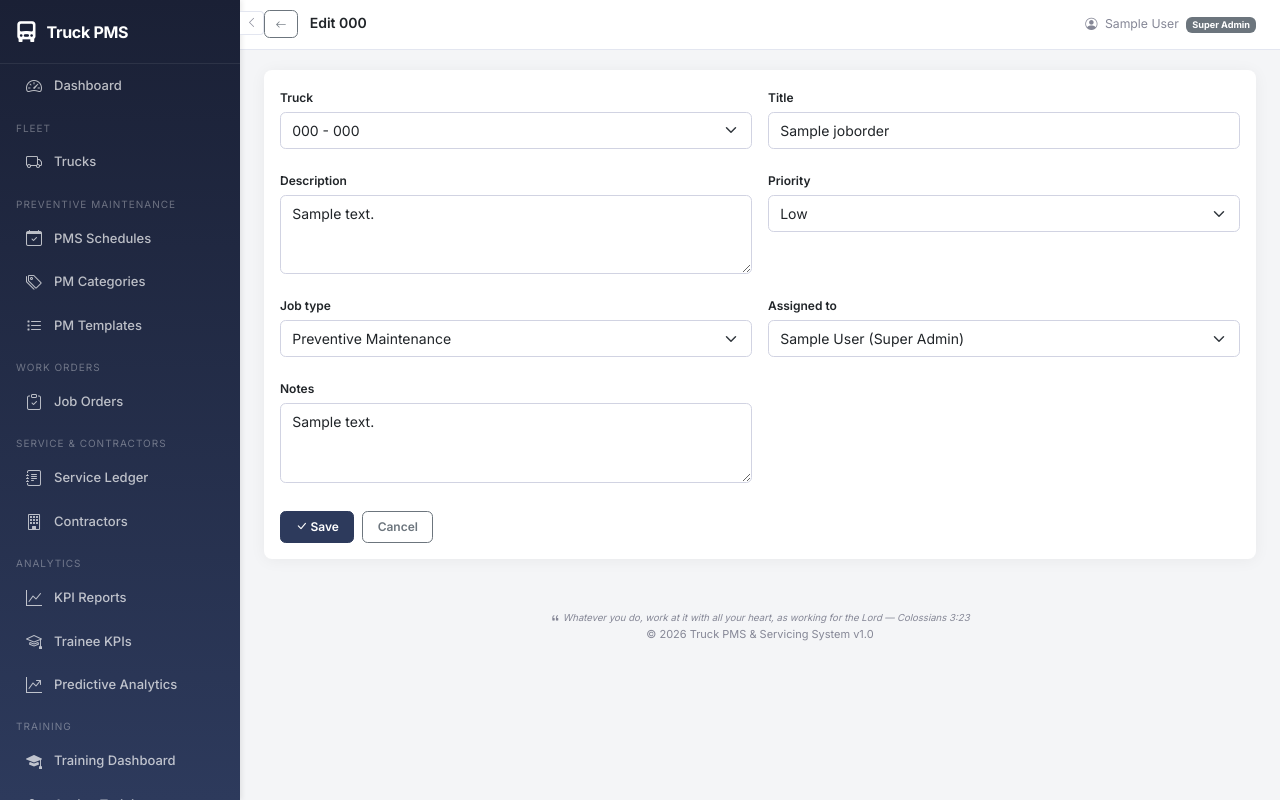
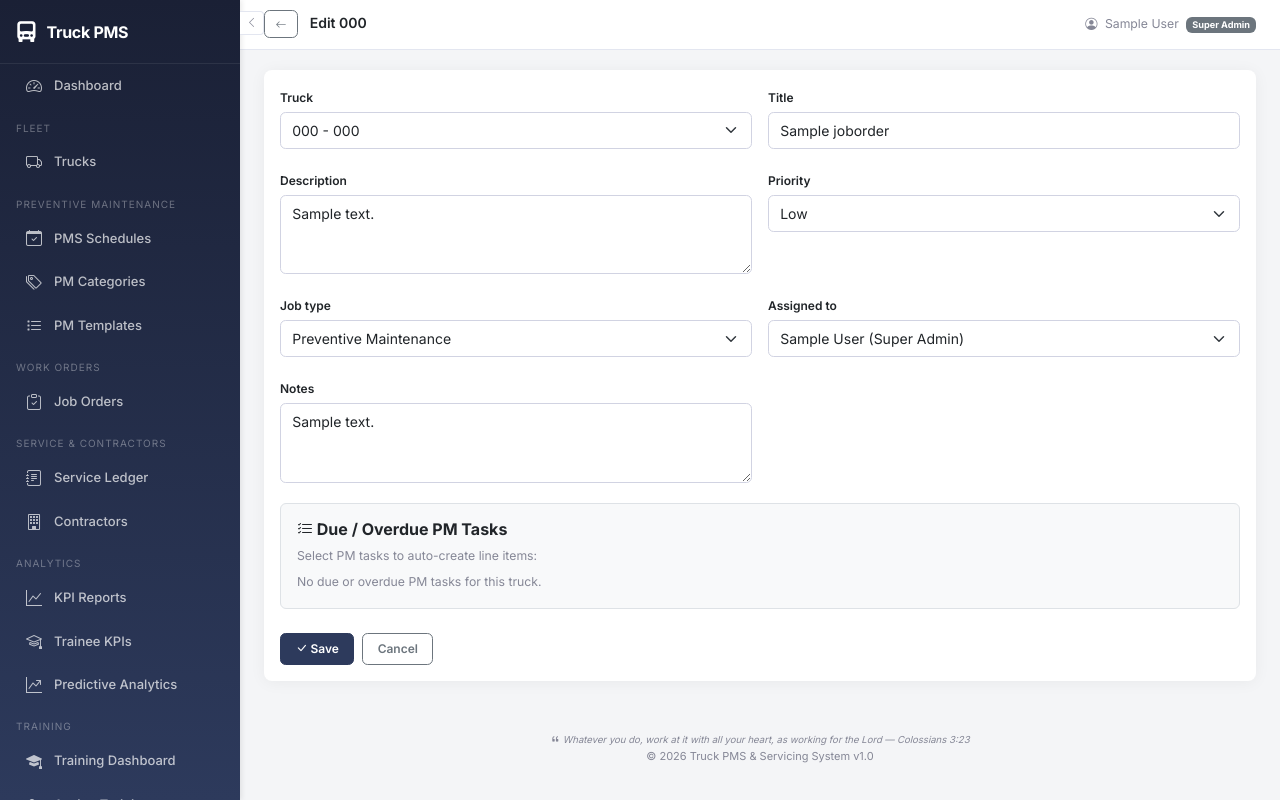
Before and after one commit to WinefredoSailes/stmiet-truckpmsmanagement, a Django app: page /joborders/1/edit/ in a window 1280 px wide. Run offline with Django 5.2, Linux system fonts and the light colour scheme; a user stored in the database is signed in; tables that the repository leaves empty hold one stand-in row (values such as "Sample post"); data that the repository does not hold is empty.

Commit message:
fix: dynamic PM task checklist on JO create via AJAX, fix 500 on null job_order
- PM task checklist now loads dynamically via fetch() when user selects
  a truck + PM job type (was: only worked with ?truck=X GET param)
- New pms:pm_tasks_json endpoint returns due/overdue tasks as JSON
- Fix 500 error on service ledger templates when log.job_order is null
  (direct PM completions had no associated JO)

```diff
--- a/truck_pms/joborders/templates/joborders/form.html
+++ b/truck_pms/joborders/templates/joborders/form.html
@@ -21,23 +21,12 @@
                 {% endfor %}
             </div>
 
-            {% if pm_tasks %}
-            <div id="pmTaskSection" class="mt-3 border rounded p-3 bg-light">
+            <div id="pmTaskSection" class="mt-3 border rounded p-3 bg-light" style="display:none">
                 <h6 class="fw-bold mb-2"><i class="bi bi-list-check"></i> Due / Overdue PM Tasks</h6>
                 <p class="small text-muted mb-2">Select PM tasks to auto-create line items:</p>
-                {% for pm in pm_tasks %}
-                <div class="form-check">
-                    <input class="form-check-input pm-task-checkbox" type="checkbox"
-                           name="pm_tasks" value="{{ pm.pk }}" id="pm_{{ pm.pk }}">
-                    <label class="form-check-label" for="pm_{{ pm.pk }}">
-                        <span class="badge bg-{% if pm.status == 'overdue' %}danger{% elif pm.status == 'due' %}warning{% else %}secondary{% endif %} badge-status me-1">{{ pm.status|upper }}</span>
-                        {{ pm.task_template.name }}
-                        <span class="text-muted small">— {{ pm.task_template.category.name }}</span>
-                    </label>
-                </div>
-                {% endfor %}
+                <div id="pmTaskList"></div>
+                <div id="pmTaskLoading" class="text-muted small py-2" style="display:none"><i class="bi bi-hourglass"></i> Loading...</div>
             </div>
-            {% endif %}
 
             <div class="d-flex gap-2 mt-4">
                 <button type="submit" class="btn btn-primary"><i class="bi bi-check-lg"></i> Save</button>
@@ -53,15 +42,50 @@
     var jobType = document.getElementById('id_job_type');
     var truck = document.getElementById('id_truck');
     var pmSection = document.getElementById('pmTaskSection');
-    function togglePmSection() {
-        if (pmSection) {
-            pmSection.style.display = (jobType.value === 'PM') ? 'block' : 'none';
+    var pmList = document.getElementById('pmTaskList');
+    var pmLoading = document.getElementById('pmTaskLoading');
+
+    function loadPmTasks() {
+        var t = truck.value;
+        var jt = jobType.value;
+        if (!t || jt !== 'PM') {
+            pmSection.style.display = 'none';
+            return;
         }
+        pmSection.style.display = 'block';
+        pmList.innerHTML = '';
+        pmLoading.style.display = 'block';
+        fetch('/pms/pm-tasks-json/' + t + '/')
+            .then(function(r) { return r.json(); })
+            .then(function(tasks) {
+                pmLoading.style.display = 'none';
+                if (tasks.length === 0) {
+                    pmList.innerHTML = '<p class="text-muted small mb-0">No due or overdue PM tasks for this truck.</p>';
+                    return;
+                }
+                var html = '';
+                for (var i = 0; i < tasks.length; i++) {
+                    var t = tasks[i];
+                    var badgeClass = t.status === 'overdue' ? 'danger' : 'warning';
+                    html += '<div class="form-check">' +
+                        '<input class="form-check-input" type="checkbox" name="pm_tasks" value="' + t.pk + '" id="pm_' + t.pk + '">' +
+                        '<label class="form-check-label" for="pm_' + t.pk + '">' +
+                        '<span class="badge bg-' + badgeClass + ' badge-status me-1">' + t.status.toUpperCase() + '</span> ' +
+                        t.name + ' <span class="text-muted small">— ' + t.category + '</span>' +
+                        '</label></div>';
+                }
+                pmList.innerHTML = html;
+            })
+            .catch(function() {
+                pmLoading.style.display = 'none';
+                pmList.innerHTML = '<p class="text-danger small mb-0">Failed to load PM tasks.</p>';
+            });
     }
-    if (jobType) {
-        jobType.addEventListener('change', togglePmSection);
-        togglePmSection();
-    }
+
+    if (truck) truck.addEventListener('change', loadPmTasks);
+    if (jobType) jobType.addEventListener('change', loadPmTasks);
+    loadPmTasks();
+
     var ctRow = document.getElementById('id_contractor')?.closest('.col-md-6');
     var asRow = document.getElementById('id_assigned_to')?.closest('.col-md-6');
     if (jobType && ctRow && asRow) {
--- a/truck_pms/joborders/views.py
+++ b/truck_pms/joborders/views.py
@@ -122,7 +122,6 @@ def job_order_pdf(request, pk):
 @login_required
 @role_required(User.Role.SUPER_ADMIN, User.Role.ADMIN, User.Role.STAFF)
 def job_order_create(request):
-    pm_tasks = []
     if request.method == 'POST':
         form = JobOrderForm(request.POST)
         if form.is_valid():
@@ -147,29 +146,21 @@ def job_order_create(request):
                         estimated_hours=pm.task_template.estimated_labor_hours,
                     )
 
-            messages.success(
-                request,
-                f'Job Order {order.jo_number} created '
-                f'with {len(selected_pm)} PM task(s).' if selected_pm
-                else f'Job Order {order.jo_number} created.'
-            )
+            msg = f'Job Order {order.jo_number} created'
+            if selected_pm:
+                msg += f' with {len(selected_pm)} PM task(s).'
+            else:
+                msg += '.'
+            messages.success(request, msg)
             return redirect('joborders:detail', pk=order.pk)
     else:
         form = JobOrderForm()
         truck_id = request.GET.get('truck')
         if truck_id:
             form.fields['truck'].initial = truck_id
-            pm_schedules = PMSchedule.objects.filter(
-                truck_id=truck_id, is_active=True
-            ).select_related('task_template__category')
-            for s in pm_schedules:
-                st = s.status()
-                if st in ('overdue', 'due'):
-                    pm_tasks.append(s)
     return render(request, 'joborders/form.html', {
         'form': form,
         'title': 'Create Job Order',
-        'pm_tasks': pm_tasks,
     })
 
 
--- a/truck_pms/pms/urls.py
+++ b/truck_pms/pms/urls.py
@@ -18,4 +18,5 @@ urlpatterns = [
     path('schedules/<int:pk>/complete/', views.complete_task, name='complete_task'),
     path('sync-truck/<int:truck_pk>/', views.sync_truck, name='sync_truck'),
     path('sync-all/', views.sync_all_trucks, name='sync_all'),
+    path('pm-tasks-json/<int:truck_pk>/', views.pm_tasks_json, name='pm_tasks_json'),
 ]
--- a/truck_pms/pms/views.py
+++ b/truck_pms/pms/views.py
@@ -1,10 +1,11 @@
 import csv
+import json
 from django.shortcuts import render, redirect, get_object_or_404
 from django.contrib.auth.decorators import login_required
 from django.contrib import messages
 from django.core.paginator import Paginator
 from django.db.models import Count, Q
-from django.http import HttpResponse
+from django.http import HttpResponse, JsonResponse
 from django.utils import timezone
 from accounts.decorators import role_required
 from accounts.models import User
@@ -378,3 +379,21 @@ def complete_task(request, pk):
         'truck': truck,
         'now': now,
     })
+
+
+@login_required
+def pm_tasks_json(request, truck_pk):
+    pm_schedules = PMSchedule.objects.filter(
+        truck_id=truck_pk, is_active=True
+    ).select_related('task_template__category')
+    tasks = []
+    for s in pm_schedules:
+        st = s.status()
+        if st in ('overdue', 'due'):
+            tasks.append({
+                'pk': s.pk,
+                'name': s.task_template.name,
+                'category': s.task_template.category.name,
+                'status': st,
+            })
+    return JsonResponse(tasks, safe=False)
--- a/truck_pms/service_log/templates/service_log/full_ledger.html
+++ b/truck_pms/service_log/templates/service_log/full_ledger.html
@@ -35,7 +35,7 @@
                 <tr>
                     <td>{{ log.performed_at|date:"M d, H:i" }}</td>
                     <td class="fw-medium">{{ log.truck.unit_number }}</td>
-                    <td><a href="{% url 'joborders:detail' log.job_order.pk %}" class="text-decoration-none">{{ log.job_order.jo_number }}</a></td>
+                    <td>{% if log.job_order %}<a href="{% url 'joborders:detail' log.job_order.pk %}" class="text-decoration-none">{{ log.job_order.jo_number }}</a>{% else %}—{% endif %}</td>
                     <td><span class="badge bg-secondary badge-status">{{ log.action }}</span></td>
                     <td>{{ log.description|truncatechars:35 }}</td>
                     <td>{{ log.performed_by.get_full_name|default:log.performed_by.username|default:'—' }}</td>
--- a/truck_pms/service_log/templates/service_log/truck_ledger.html
+++ b/truck_pms/service_log/templates/service_log/truck_ledger.html
@@ -13,7 +13,7 @@
                 {% for log in logs %}
                 <tr>
                     <td>{{ log.performed_at|date:"M d, Y H:i" }}</td>
-                    <td><a href="{% url 'joborders:detail' log.job_order.pk %}">{{ log.job_order.jo_number }}</a></td>
+                    <td>{% if log.job_order %}<a href="{% url 'joborders:detail' log.job_order.pk %}">{{ log.job_order.jo_number }}</a>{% else %}—{% endif %}</td>
                     <td><span class="badge bg-secondary badge-status">{{ log.action }}</span></td>
                     <td>{{ log.description|truncatechars:40 }}</td>
                     <td>{{ log.performed_by.get_full_name|default:log.performed_by.username|default:'-' }}</td>
```
